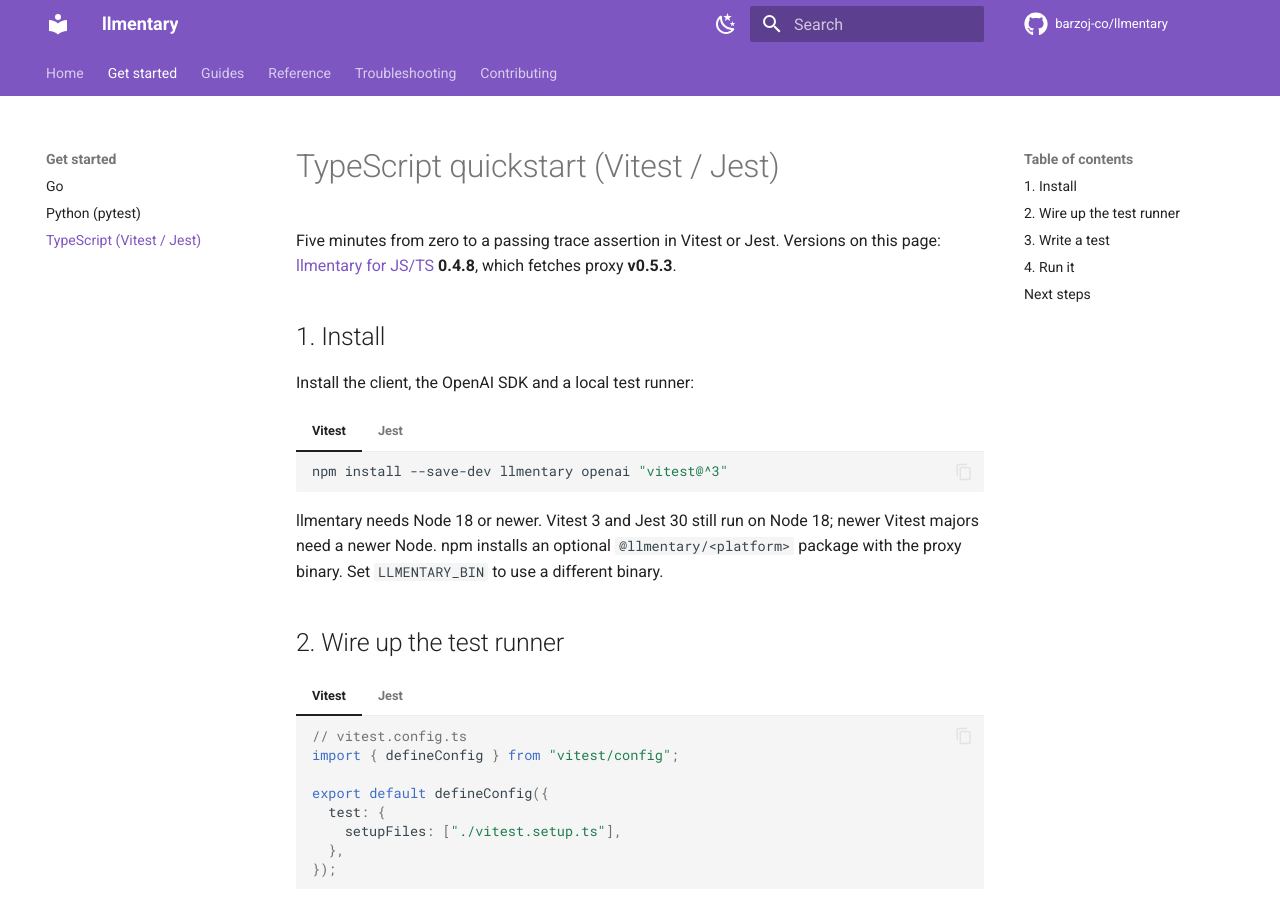
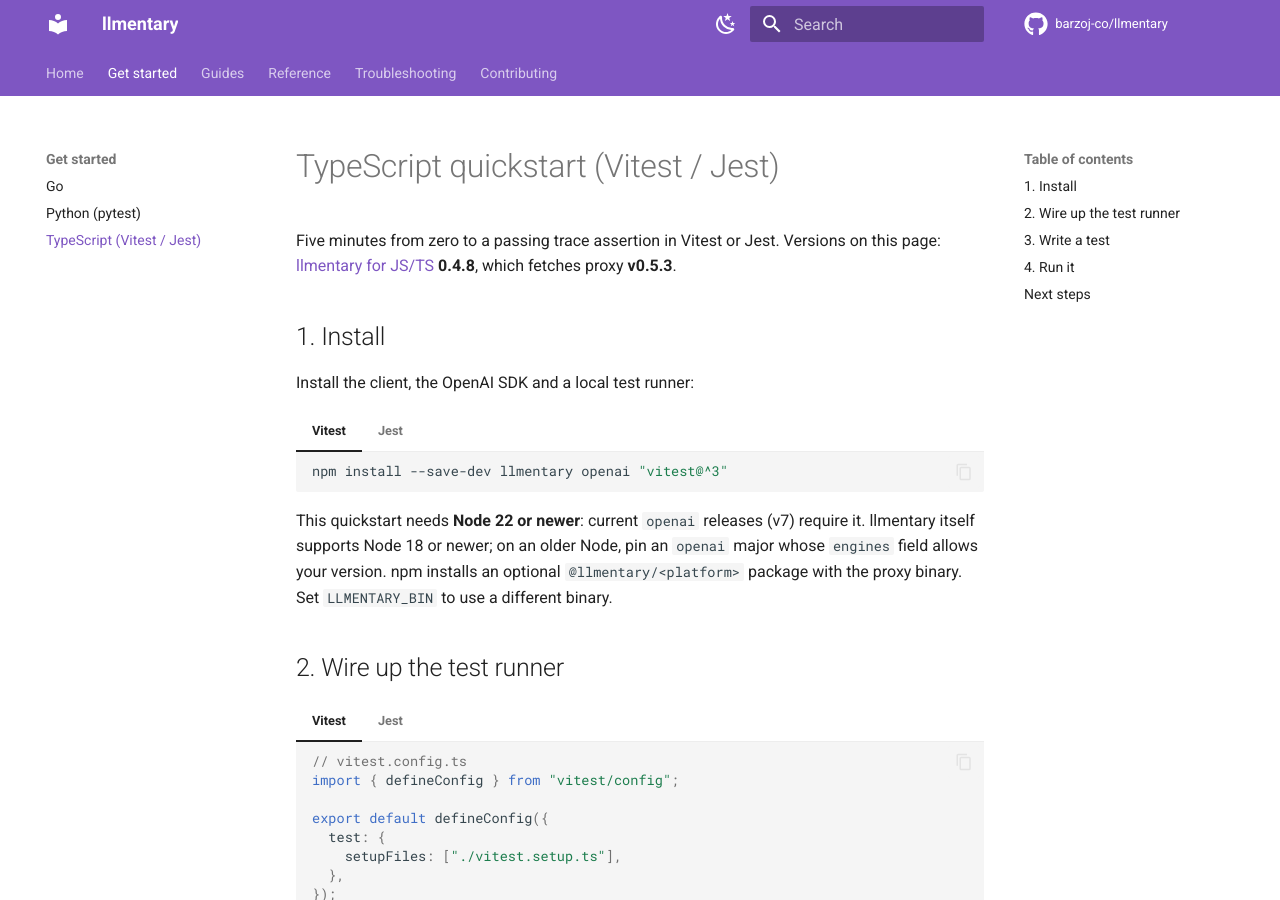
Before and after one commit to barzoj-co/llmentary, an MkDocs documentation site: the page built from docs/quickstart/typescript.md, in a window 1280 px wide and 900 px high. Built offline with MkDocs 1.6.1 and Material for MkDocs 9.7.7, drawn with Linux system fonts in a browser that asks for light colours; comment, search, counter and statistics services are not loaded.

Commit message:
docs: state the Node version the TypeScript quickstart needs

````diff
--- a/docs/quickstart/typescript.md
+++ b/docs/quickstart/typescript.md
@@ -20,8 +20,9 @@
     npm install --save-dev llmentary openai "jest@^30"
     ```
 
-llmentary needs Node 18 or newer. Vitest 3 and Jest 30 still run on Node 18;
-newer Vitest majors need a newer Node. npm installs an optional `@llmentary/<platform>`
+This quickstart needs **Node 22 or newer**: current `openai` releases (v7)
+require it. llmentary itself supports Node 18 or newer; on an older Node, pin an
+`openai` major whose `engines` field allows your version. npm installs an optional `@llmentary/<platform>`
 package with the proxy binary. Set `LLMENTARY_BIN` to use a different binary.
 
 ## 2. Wire up the test runner
````
